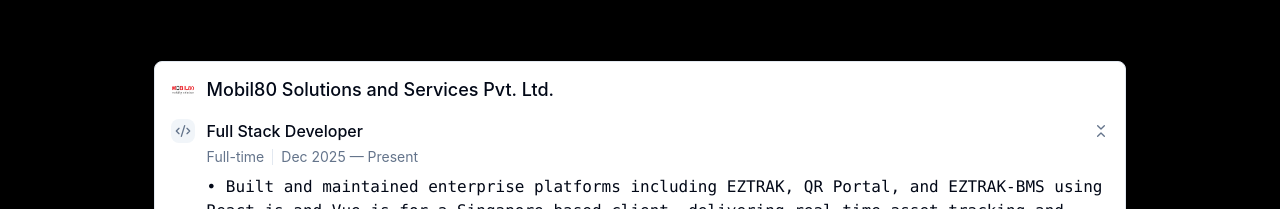
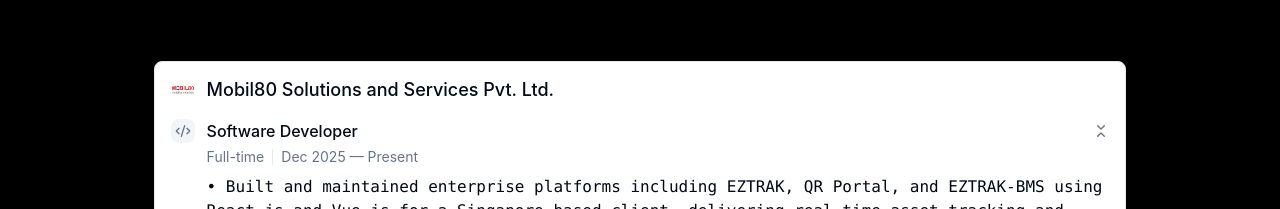
Before and after one commit to suhailullakhan619/suhail_portfolio_one, a React (Vite) app: page / in a window 1280 px wide. Shown: the part 2024-2233 px from the top of the page. Built offline with nearby package versions, Linux system fonts and the light colour scheme.

Commit message:
changed full stack developer to software developer in experience

```diff
--- a/src/Pages/ExprienceSection.tsx
+++ b/src/Pages/ExprienceSection.tsx
@@ -11,7 +11,7 @@ const WORK_EXPERIENCE: ExperienceItemType[] = [
     positions: [
       {
         id: "mobil80-fullstack",
-        title: "Full Stack Developer",
+        title: "Software Developer",
         employmentPeriod: "Dec 2025 — Present",
         employmentType: "Full-time",
         icon: "code",
```
